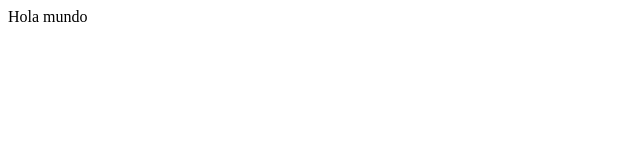
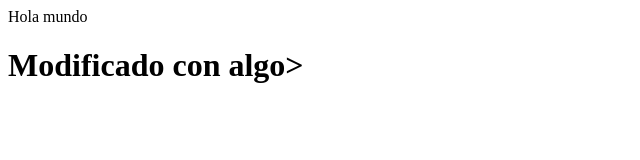
Before and after one commit to Nassia272/sitiobts, a plain HTML site: page index.html in a window 1280 px wide. Shown: the whole page, without its empty margins (0-640 px from the left). Drawn offline with Linux system fonts and the light colour scheme.

Commit message:
Se ha modificado el index.html

```diff
--- a/index.html
+++ b/index.html
@@ -8,5 +8,6 @@
 </head>
 <body>
     Hola mundo
+    <h1>Modificado con algo></h1>
 </body>
 </html>
```
